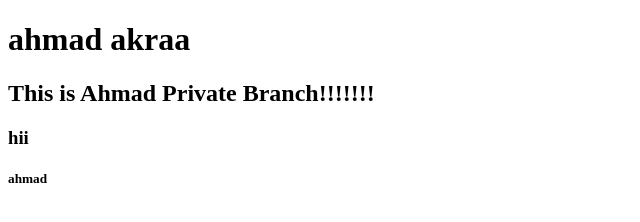
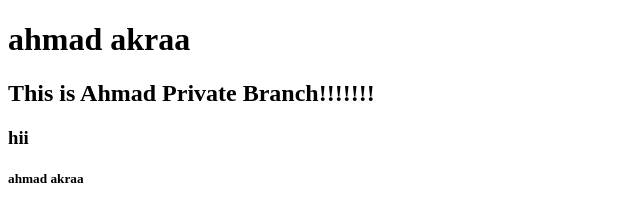
Before and after one commit to ahmademad5200-stack/ClubProject, a plain HTML site: page index.html in a window 1280 px wide. Shown: the full height of the page, 0-640 px from the left. Drawn offline with Linux system fonts and the light colour scheme.

Commit message:
My first real update as Ahmad

```diff
--- a/index.html
+++ b/index.html
@@ -17,7 +17,7 @@
         <h1>ahmad akraa</h1>
         <h2>This is Ahmad Private Branch!!!!!!!</h2>
         <h3>hii</h3>
-        <h5>ahmad</h5>
+        <h5>ahmad akraa</h5>
     </body>
     </html>
 </body>
```
